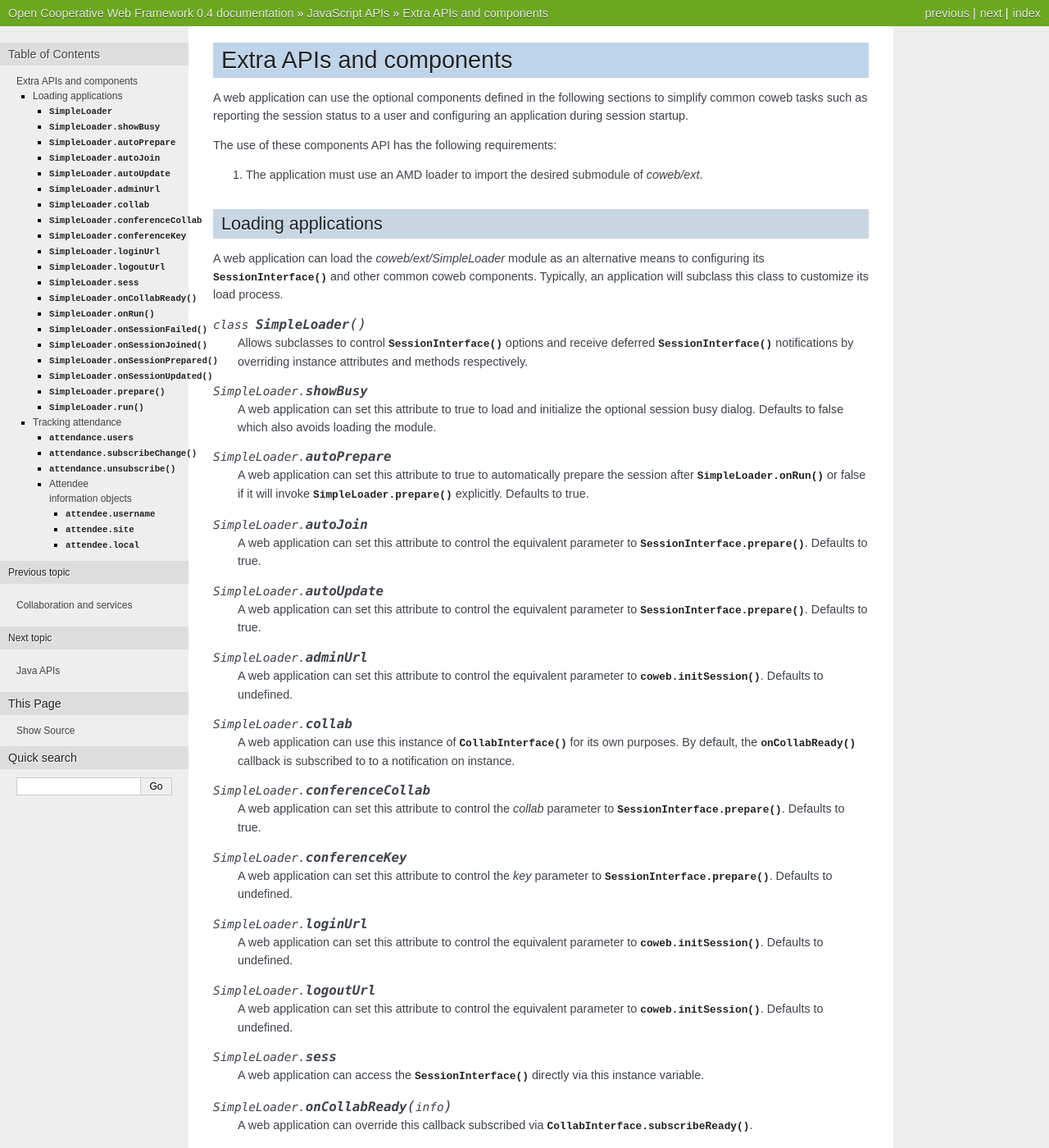
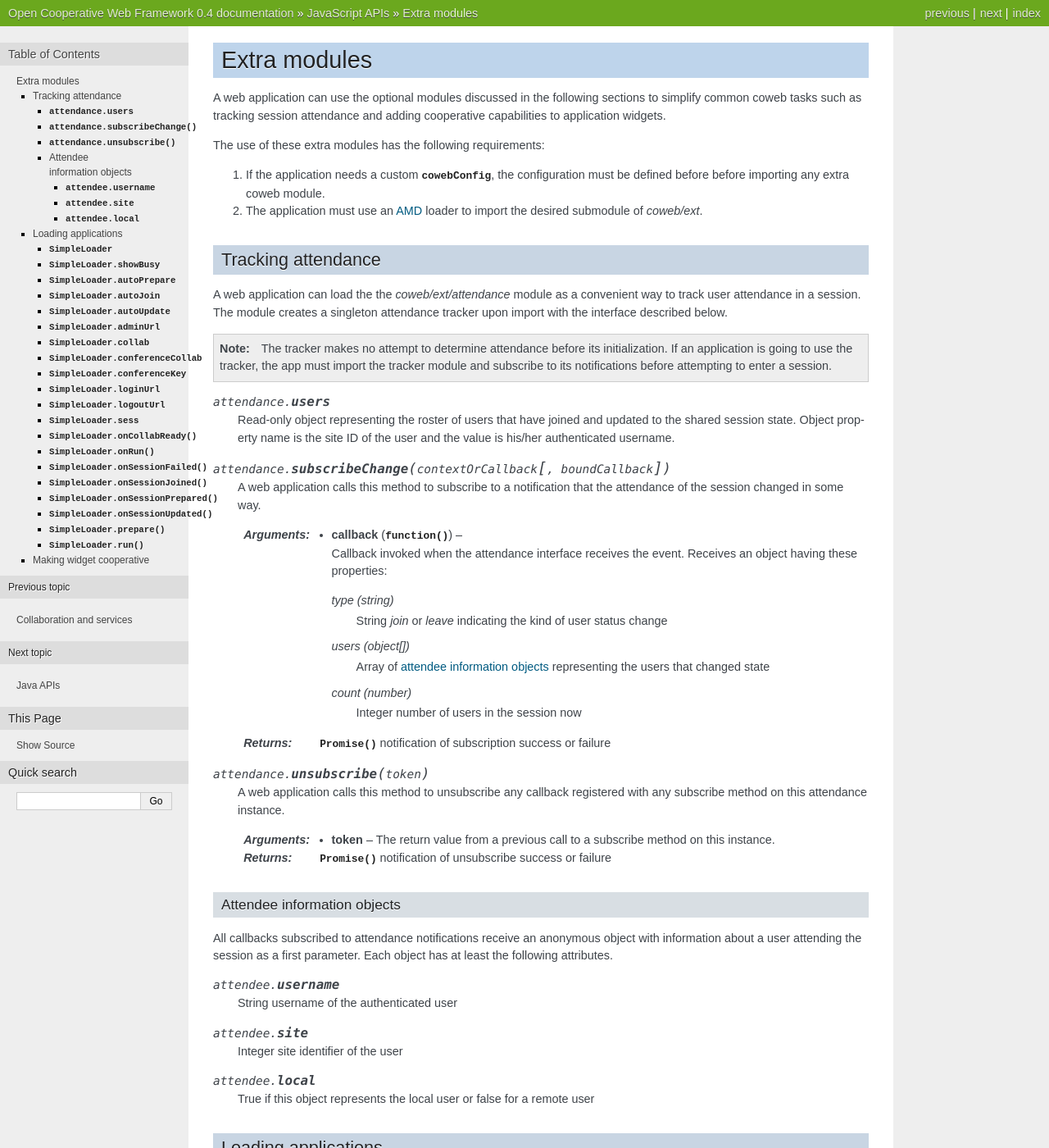
Before and after one commit to opencoweb/coweb, a Sphinx documentation site: the page built from docs/js/extra.rst, in a window 1280 px wide and 1400 px high. Shown: the whole window at 82% size. Built offline with Sphinx 7.4.7, drawn with Linux system fonts in a browser that asks for light colours; some of the changed text lies outside the part shown.

Commit message:
Continuing doc updates for amd port
* Outline new sections about config and modules
* Adjust JS API functions and params for changes to code
* Update requirements statements for session, collab
* Fix coweb-archetype module name for Java
* Continue updates to install doc

```diff
--- a/docs/java/deploy.rst
+++ b/docs/java/deploy.rst
@@ -9,14 +9,14 @@ A Java coweb server instance typically consists of an admin servlet acting as a
 The generation of deployment descriptors for new coweb applications requires:
 
 #. The installation of the coweb Maven modules.
-#. The use of the Maven :file:`coweb_archetype`.
+#. The use of the Maven :file:`coweb-archetype`.
 
 Both of these requirements are satisfied by the various Maven build scripts included in the source distribution and documented under :doc:`/tutorial/install`.
 
 Generating a deployment descriptor
 ~~~~~~~~~~~~~~~~~~~~~~~~~~~~~~~~~~
 
-To generate a deployment descriptor for a new coweb project, use the Maven `coweb_archetype` as described in the :ref:`maven-archetype` section.
+To generate a deployment descriptor for a new coweb project, use the Maven `coweb-archetype` as described in the :ref:`maven-archetype` section.
 
 This archetype produces a deployment descriptor under :file:`src/main/webapp/WEB-INF.web.xml` in the project directory. The generated file configures one `org.coweb.servlet.AdminServlet`_ and one `org.cometd.server.CometdServlet`_ managing any number of independent sessions.
 
--- a/docs/js/extra.rst
+++ b/docs/js/extra.rst
@@ -1,18 +1,73 @@
 .. include:: /replace.rst
 
-Extra APIs and components
--------------------------
+Extra modules
+-------------
 
-A web application can use the optional components defined in the following sections to simplify common coweb tasks such as reporting the session status to a user and configuring an application during session startup.
+A web application can use the optional modules discussed in the following sections to simplify common coweb tasks such as tracking session attendance and adding cooperative capabilities to application widgets.
 
-The use of these components API has the following requirements:
+The use of these extra modules has the following requirements:
 
-#. The application must use an AMD loader to import the desired submodule of `coweb/ext`.
+#. If the application needs a custom :data:`cowebConfig`, the configuration must be defined before before importing any extra coweb module.
+#. The application must use an `AMD`_ loader to import the desired submodule of `coweb/ext`.
+
+Tracking attendance
+~~~~~~~~~~~~~~~~~~~
+
+A web application can load the the `coweb/ext/attendance` module as a convenient way to track user attendance in a session. The module creates a singleton attendance tracker upon import with the interface described below.
+
+.. note::
+
+   The tracker makes no attempt to determine attendance before its initialization. If an application is going to use the tracker, the app must import the tracker module and subscribe to its notifications before attempting to enter a session.
+
+.. attribute:: attendance.users
+
+   Read-only object representing the roster of users that have joined and updated to the shared session state. Object property name is the site ID of the user and the value is his/her authenticated username.
+
+.. function:: attendance.subscribeChange(contextOrCallback[, boundCallback])
+
+   A web application calls this method to subscribe to a notification that the attendance of the session changed in some way.
+
+   :param function callback: Callback invoked when the attendance interface receives the event. Receives an object having these properties:
+
+      type (string)
+         String `join` or `leave` indicating the kind of user status change
+      users (object[])
+         Array of :ref:`attendee information objects <ext-attendee-obj>` representing the users that changed state
+      count (number)
+         Integer number of users in the session now
+
+   :return: :class:`Promise` notification of subscription success or failure
+
+.. function:: attendance.unsubscribe(token)
+
+   A web application calls this method to unsubscribe any callback registered with any subscribe method on this attendance instance.
+
+   :param token: The return value from a previous call to a subscribe method on this instance.
+   :return: :class:`Promise` notification of unsubscribe success or failure
+
+.. _ext-attendee-obj:
+
+Attendee information objects
+############################
+
+All callbacks subscribed to attendance notifications receive an anonymous object with information about a user attending the session as a first parameter. Each object has at least the following attributes.
+
+.. attribute:: attendee.username
+
+   String username of the authenticated user
+
+.. attribute:: attendee.site
+
+   Integer site identifier of the user
+
+.. attribute:: attendee.local
+
+   True if this object represents the local user or false for a remote user
 
 Loading applications
 ~~~~~~~~~~~~~~~~~~~~
 
-A web application can load the `coweb/ext/SimpleLoader` module as an alternative means to configuring its :class:`SessionInterface` and other common coweb components. Typically, an application will subclass this class to customize its load process.
+A web application can load the `coweb/ext/SimpleLoader` module as an alternative means to configuring its :class:`SessionInterface` and other common coweb components. Typically, an application will subclass the :class:`SimpleLoader` base to customize its load process.
 
 .. class:: SimpleLoader
 
@@ -98,56 +153,7 @@ A web application can load the `coweb/ext/SimpleLoader` module as an alternative
 
    A web application must invoke this method to start the loader running.
 
-Tracking attendance
-~~~~~~~~~~~~~~~~~~~
+Making widget cooperative
+~~~~~~~~~~~~~~~~~~~~~~~~~
 
-A web application can load the the `coweb/ext/attendance` module as a convenient way to track user attendance in a session. The module creates a singleton attendance tracker upon import with the interface described below.
-
-.. note::
-
-   The tracker makes no attempt to determine attendance before its initialization. If an application is going to use the tracker, the app must import the tracker module and subscribe to its notifications before attempting to join a session.
-
-.. attribute:: attendance.users
-
-   Read-only object representing the roster of users that have joined and updated to the shared session state. Object property name is the site ID of the user and the value is his/her authenticated username.
-
-.. function:: attendance.subscribeChange(contextOrCallback[, boundCallback])
-
-   A web application calls this method to subscribe to a notification that the attendance of the session changed in some way.
-
-   :param function callback: Callback invoked when the attendance interface receives the event. Receives an object having these properties:
-
-      type (string)
-         String `join` or `leave` indicating the kind of user status change
-      users (object[])
-         Array of :ref:`attendee information objects <ext-attendee-obj>` representing the users that changed state
-      count (number)
-         Integer number of users in the session now
-
-   :return: :class:`Promise` notification of subscription success or failure
-
-.. function:: attendance.unsubscribe(token)
-
-   A web application calls this method to unsubscribe any callback registered with any subscribe method on this attendance instance.
-
-   :param token: The return value from a previous call to a subscribe method on this instance.
-   :return: :class:`Promise` notification of unsubscribe success or failure
-
-.. _ext-attendee-obj:
-
-Attendee information objects
-############################
-
-All callbacks subscribed to attendance notifications receive an anonymous object with information about a user attending the session as a first parameter. Each object has at least the following attributes.
-
-.. attribute:: attendee.username
-
-   String username of the authenticated user
-
-.. attribute:: attendee.site
-
-   Integer site identifier of the user
-
-.. attribute:: attendee.local
-
-   True if this object represents the local user or false for a remote user
+.. todo:: write
--- a/docs/js/js.rst
+++ b/docs/js/js.rst
@@ -8,6 +8,8 @@ The JavaScript API allows a web application to control its participation in a se
 .. toctree::
    :titlesonly:
 
+   concepts
+   config
    session
    collab
    extra
```
Also changed, not shown: docs/js/collab.rst (+5 -5 lines), docs/js/concepts.rst (added, +12 -0 lines), docs/js/config.rst (added, +38 -0 lines), docs/js/session.rst (+51 -71 lines), docs/tutorial/install.rst (+24 -17 lines).
